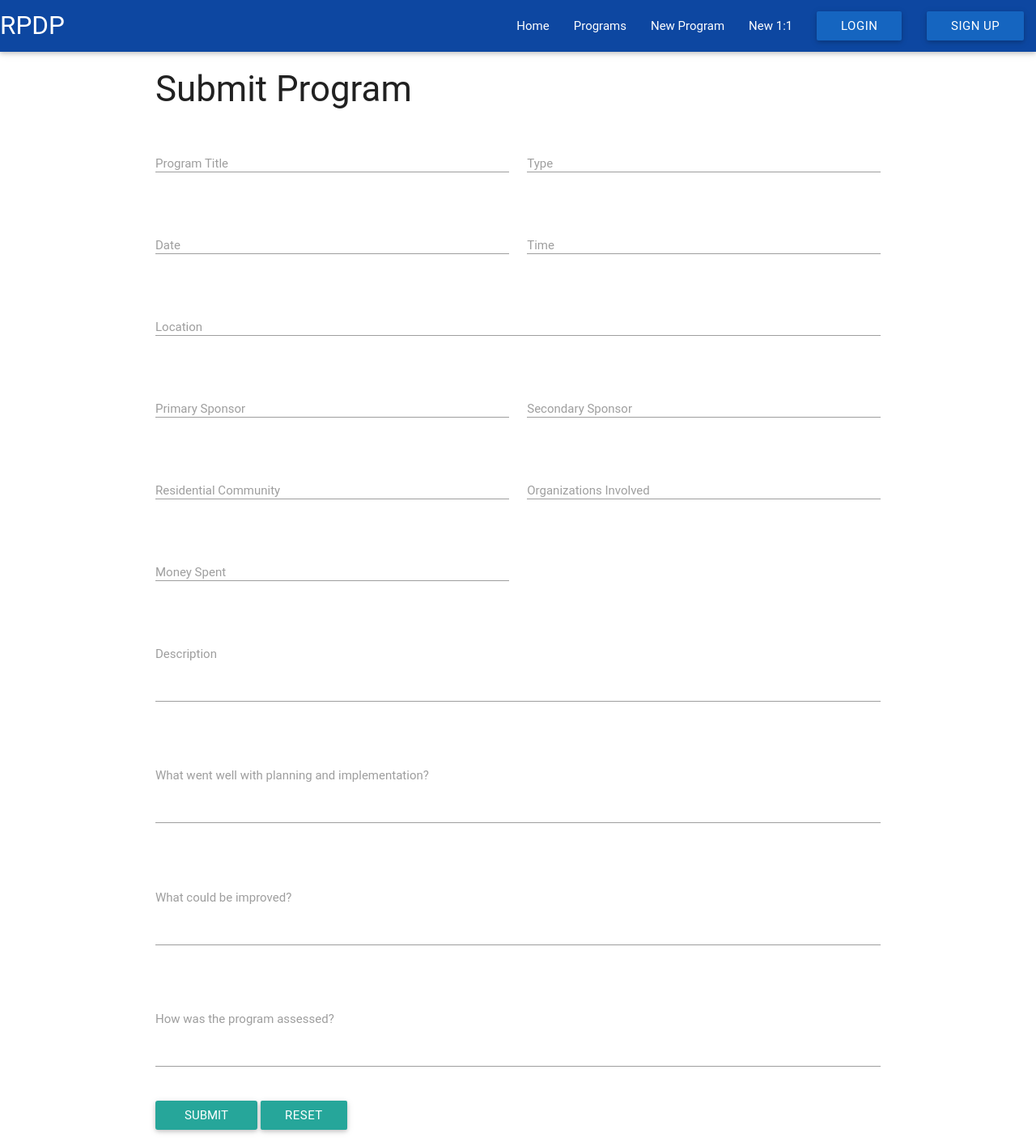
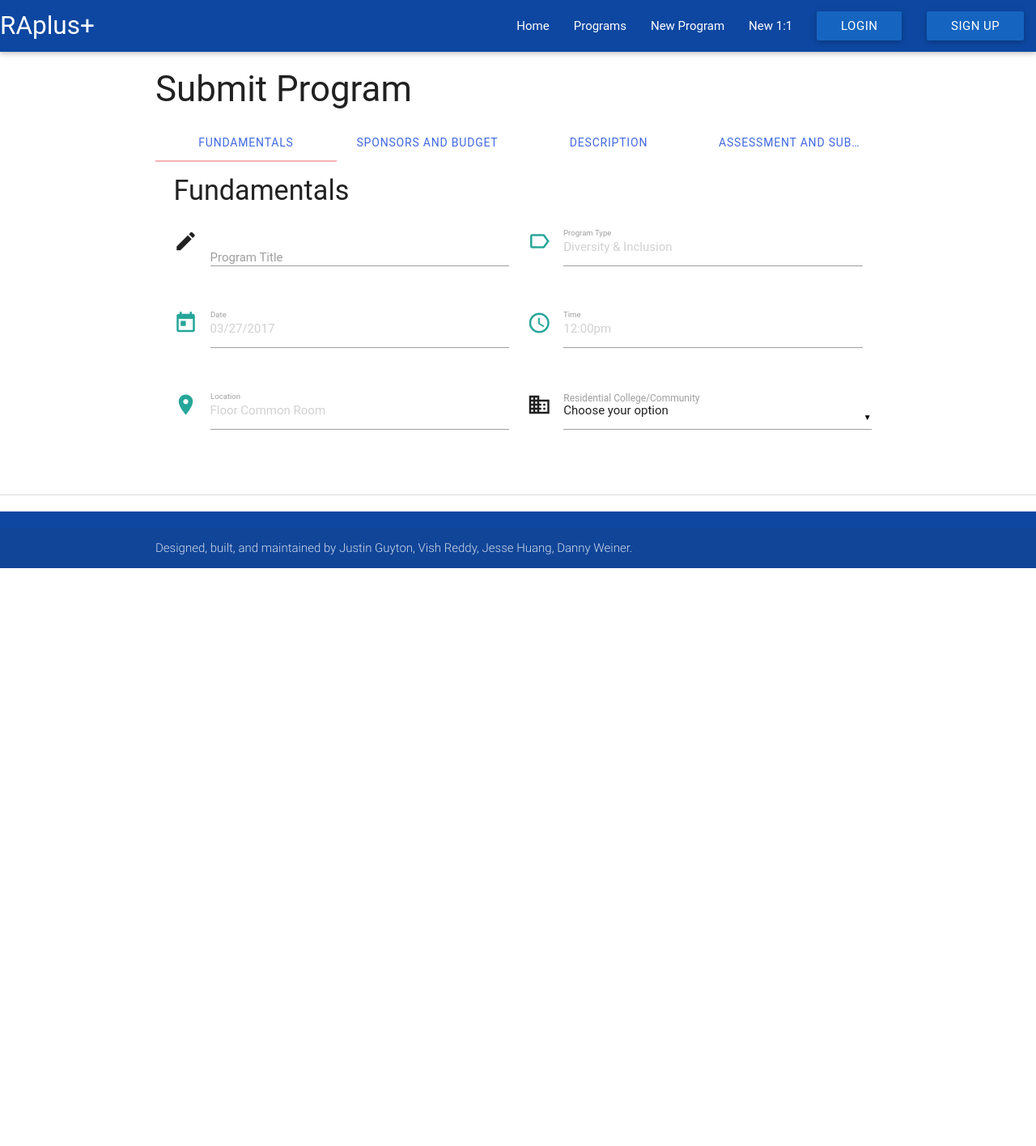
Before and after one commit to JGuyton501/RPDP, a Flask app: page /submit_program in a window 1280 px wide. Shown: the whole page at 81% size. After the commit the page ends 702 px from the top, so only its background shows below. Run offline with Flask 2, Linux system fonts and the light colour scheme; some libraries are stand-ins or nearby versions; some web fonts are replaced.

Commit message:
updated programs submit form and other frontend tweaks

```diff
--- a/templates/main/navbar.html
+++ b/templates/main/navbar.html
@@ -1,6 +1,6 @@
 <nav class="blue darken-4">
     <div class="nav-wrapper">
-        <a href="/" class="brand-logo">RPDP</a>
+        <a href="/" class="brand-logo">RAplus+</a>
         <ul class="right hide-on-med-and-down">
             <li><a href="/">Home</a></li>
             <li><a href="/programs">Programs</a></li>
--- a/templates/user/submit_program.html
+++ b/templates/user/submit_program.html
@@ -6,54 +6,76 @@
 
     <title>Submit Program</title>
     {% include 'main/navbar.html' %}
+
+    <style>
+      .tabs .tab a.active {
+        color: royalblue;
+      }
+      .tabs .tab a:hover {
+        color: royalblue;
+      }
+      .tabs .tab a {
+        color: royalblue;
+      }
+      .tabs .indicator {
+        color: royalblue;
+      }
+      select, select option {
+        color: royalblue;
+      }
+    </style>
 </head>
 
 <body>
-    <div class="container">
+  <div class="container row">
       <h3>Submit Program</h3>
-        <div class="row">
+
+      <!--Tab Bar-->
+      <ul id="program_tabs" class="tabs tabs-fixed-width">
+          <li class="tab col s3"><a href="#program-swipe-1">Fundamentals</a></li>
+          <li class="tab col s3"><a href="#program-swipe-2">Sponsors and Budget</a></li>
+          <li class="tab col s3"><a href="#program-swipe-3">Description</a></li>
+          <li class="tab col s3"><a href="#program-swipe-4">Assessment and Submit</a></li>
+      </ul>
+
       <form class="col s12" method="post" action="/post_program">
+
+        <div id="program-swipe-1" class="col s12">
+            <h4>Fundamentals</h4>
             <div class="row">
                 <div class="input-field col s6">
-                        <input id="program_name" name="program_name" type="text" class="validate">
+                    <i class="material-icons prefix">mode_edit</i>
+                    <input id="program_name" name="program_name" type="text" class="validate" required>
                     <label for="program_name">Program Title</label>
                 </div>
                 <div class="input-field col s6">
-                        <input id="program_type" name="program_type" type="text" class="validate">
-                        <label for="program_type">Type</label>
+                    <i class="material-icons prefix">label_outline</i>
+                    <input id="program_type" name="program_type" type="text" class="validate" placeholder="Diversity & Inclusion" required>
+                    <label for="program_type">Program Type</label>
                 </div>
             </div>
             <div class="row">
                 <div class="input-field col s6">
-                        <input id="date" name="date" type="text" class="validate">
+                    <i class="material-icons prefix">today</i>
+                    <input id="date" name="date" type="text" class="validate" placeholder="03/27/2017">
                     <label for="date">Date</label>
                 </div>
                 <div class="input-field col s6">
-                        <input id="time" name="time" type="text" class="validate">
+                    <i class="material-icons prefix">schedule</i>
+                    <input id="time" name="time" type="text" class="validate" placeholder="12:00pm">
                     <label for="time">Time</label>
                 </div>
             </div>
             <div class="row">
-                    <div class="input-field col s12">
-                        <input id="location" name="location" type="text" class="validate">
-                        <label for="locaton">Location</label>
-                    </div>
+                <div class="input-field col s6">
+                    <i class="material-icons prefix">room</i>
+                    <input id="location" name="location" type="text" class="validate" placeholder="Floor Common Room" required>
+                    <label for="location">Location</label>
                 </div>
                 <div class="row">
                     <div class="input-field col s6">
-                        <input id="primary_sponsor" name="primary_sponsor" type="text" class="validate">
-                        <label for="primary_sponsor">Primary Sponsor</label>
-                    </div>
-                    <div class="input-field col s6">
-                        <input id="secondary_sponsor" name="secondary_sponsor" type="text" class="validate">
-                        <label for="secondary_sponsor">Secondary Sponsor</label>
-                    </div>
-                </div>
-                <div class="row">
-                    <div class="input-field col s6">
-                        <input id="community" name="community" type="text" class="validate">
-                        <label for="community">Residential Community</label>
-                    <!-- <select id="community">
+                      <i class="material-icons prefix">business</i>
+                      <select multiple id="community">
                           <option value="" disabled selected>Choose your option</option>
                           <option value="1">Apartments North</option>
                           <option value="2">Apartments South</option>
@@ -69,61 +91,91 @@
                           <option value="12">Wayman Crow</option>
                           <option value="13">William Greenleaf Eliot </option>
                       </select>
-                    <label for="community">Residential College/Community</label> -->
+                      <label for="community">Residential College/Community</label>
                     </div>
-                    <div class="input-field col s6">
-                            <input id="organizations_involved" name="organizations_involved" type="text" class="validate">
-                            <label for="organizations_involved">Organizations Involved</label>
-                        <!-- <select id="student_type">
+                </div>
+                <!-- <div class="input-field col s6">
+                    <i class="material-icons prefix">supervisor_account</i>
+                    <select multiple id="student_type">
                         <option value="" disabled selected>Choose your option</option>
                         <option value="1">First Year Residents</option>
                         <option value="2">Sophomore Residents</option>
                         <option value="3">Junior Residents</option>
                         <option value="4">Senior Residents</option>
-                            <option value="5">Entire Community</option>
                     </select>
-                        <label for="student_type">Primary Student Type</label> -->
+                    <label for="student_type">Students Involved</label>
+                </div> -->
             </div>
           </div>
+        <div id="program-swipe-2" class="col s12">
+            <h4>Sponsors and Budget</h4>
             <div class="row">
-                    <!-- <div class="input-field col s6">
-                        <input id="outcomes" name="outcomes" type="text" class="validate">
-                        <label for="outcomes">Learning Outcomes</label>
-                    </div> -->
                 <div class="input-field col s6">
-                        <input id="money_spent" name="money_spent" type="text" class="validate">
+                    <i class="material-icons prefix">store</i>
+                    <input id="organizations_involved" name="organizations_involved" type="text" class="validate" required>
+                    <label for="organizations_involved">Organizations Involved</label>
+                </div>
+                <div class="input-field col s6">
+                    <i class="material-icons prefix">payment</i>
+                    <input id="money_spent" name="money_spent" type="text" class="validate" placeholder="$50.00" required>
                     <label for="money_spent">Money Spent</label>
                 </div>
             </div>
             <div class="row">
+                <div class="input-field col s6">
+                    <i class="material-icons prefix">group_work</i>
+                    <input id="primary_sponsor" name="primary_sponsor" type="text" class="validate">
+                    <label for="primary_sponsor">Primary Sponsor</label>
+                </div>
+                <div class="input-field col s6">
+                    <i class="material-icons prefix">group_work</i>
+                    <input id="secondary_sponsor" name="secondary_sponsor" type="text" class="validate">
+                    <label for="secondary_sponsor">Secondary Sponsor</label>
+                </div>
+            </div>
+        </div>
+        <div id="program-swipe-3" class="col s12">
+            <h4>Description</h4>
+            <div class="row">
                 <div class="input-field col s12">
-                        <textarea id="description" name="description" class="materialize-textarea"></textarea>
+                    <i class="material-icons prefix">info_outline</i>
+                    <textarea id="description" name="description" class="materialize-textarea" required></textarea>
                     <label for="description">Description</label>
                 </div>
             </div>
+        </div>
+        <div id="program-swipe-4" class="col s12">
+            <h4>Assessment and Submit</h4>
             <div class="row">
                 <div class="input-field col s12">
+                    <i class="material-icons prefix">done_all</i>
                     <textarea id="implementation" name="implementation" class="materialize-textarea"></textarea>
                     <label for="implementation">What went well with planning and implementation?</label>
                 </div>
             </div>
             <div class="row">
                 <div class="input-field col s12">
+                    <i class="material-icons prefix">trending_up</i>
                     <textarea id="improvement" name="improvement" class="materialize-textarea"></textarea>
                     <label for="improvement">What could be improved?</label>
                 </div>
             </div>
             <div class="row">
                 <div class="input-field col s12">
+                    <i class="material-icons prefix">assessment</i>
                     <textarea id="assessment" name="assessment" class="materialize-textarea"></textarea>
                     <label for="assessment">How was the program assessed?</label>
                 </div>
             </div>
-                <input type="submit" name="submit" class="waves-effect waves-light btn" />
-                <button class="btn waves-effect waves-light" type="reset" name="/submit">Reset</button>
+            <input type="submit" name="submit" class="btn waves-effect waves-green btn" />
+            <button class="btn waves-effect waves-red" type="reset" name="/submit">Reset</button>
+        </div>
     </form>
   </div>
-    </div>
+
+  <div class="divider"></div>
+  {% include 'main/footer.html' %}
+
 </body>
 
 <script type="text/javascript">
@@ -131,6 +183,14 @@
         selectMonths: true, // Creates a dropdown to control month
         selectYears: 1 // Creates a dropdown of 2 years to control year
     });
+    $(document).ready(function() {
+      $('select').material_select();
+    });
+    $(document).ready(function(){
+      $('ul.tabs').tabs({
+        //  swipeable:true
+      });
+    });
 </script>
 
 </html>
```
Also changed, not shown: templates/user/submit_1-1.html (+15 -16 lines), 2 other files. Lines whose indentation alone changed are shown as unchanged.
